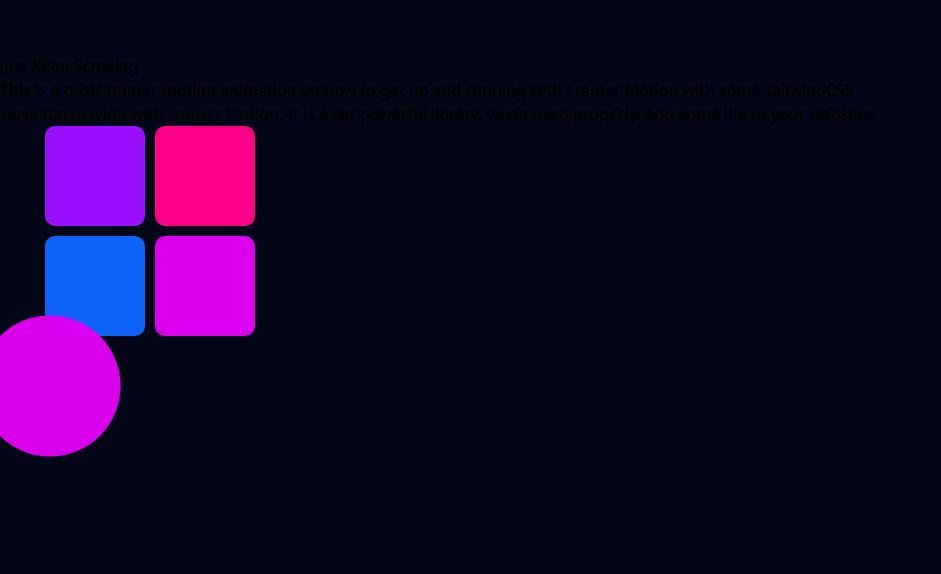
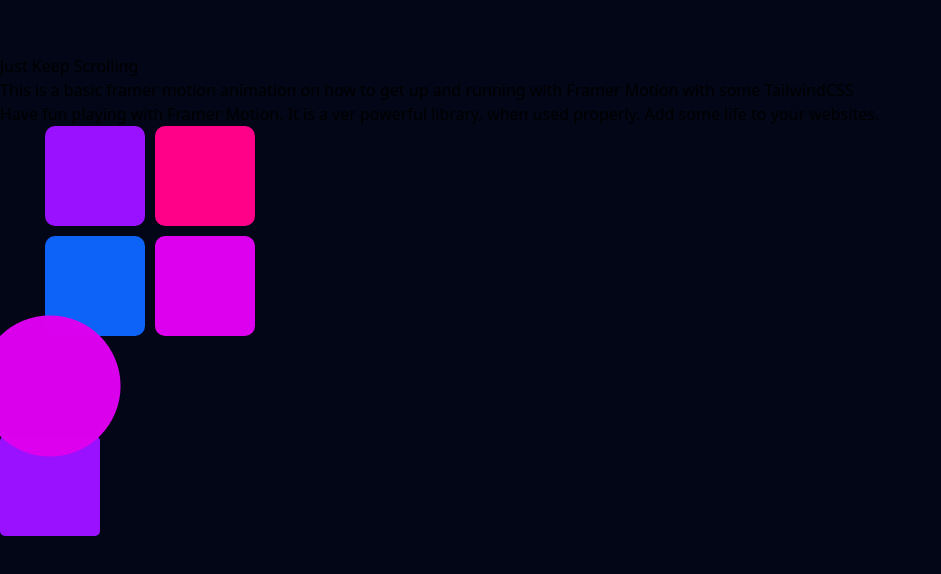
Before and after one commit to Farok-Hossain/basic-animation, a React (Vite) app: page / in a window 1280 px wide. Shown: the part 1250-1824 px from the top of the page, without its empty margins (0-941 px from the left). Built offline with nearby package versions, Linux system fonts and the light colour scheme.

Commit message:
box added

```diff
--- a/src/App.jsx
+++ b/src/App.jsx
@@ -5,6 +5,7 @@ import {
   useScroll,
   useTransform,
 } from "framer-motion";
+import { b } from "framer-motion/client";
 import { useState } from "react";
 import { useEffect, useRef } from "react";
 
@@ -96,6 +97,13 @@ const ball = {
   height: 100,
   borderRadius: "50%",
   backgroundColor: "#dd00ee",
+};
+
+const box = {
+  width: 100,
+  height: 100,
+  borderRadius: 5,
+  backgroundColor: "#9911ff",
 };
 
 const App = () => {
@@ -340,6 +348,11 @@ const App = () => {
           }}
           style={ball}
         ></motion.div>
+        <motion.div
+          whileHover={{ scale: 1.2 }}
+          whileTap={{ scale: 0.8 }}
+          style={box}
+        ></motion.div>
       </div>
     </div>
   );
```
